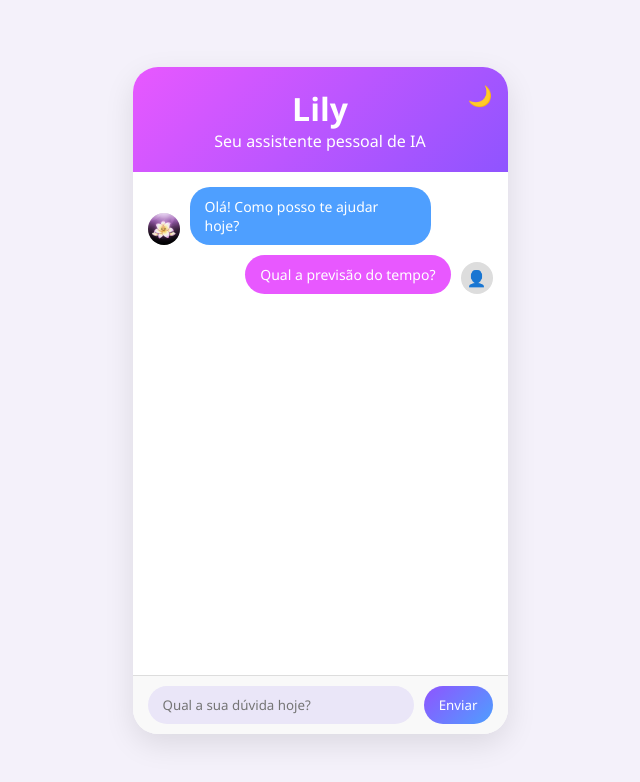
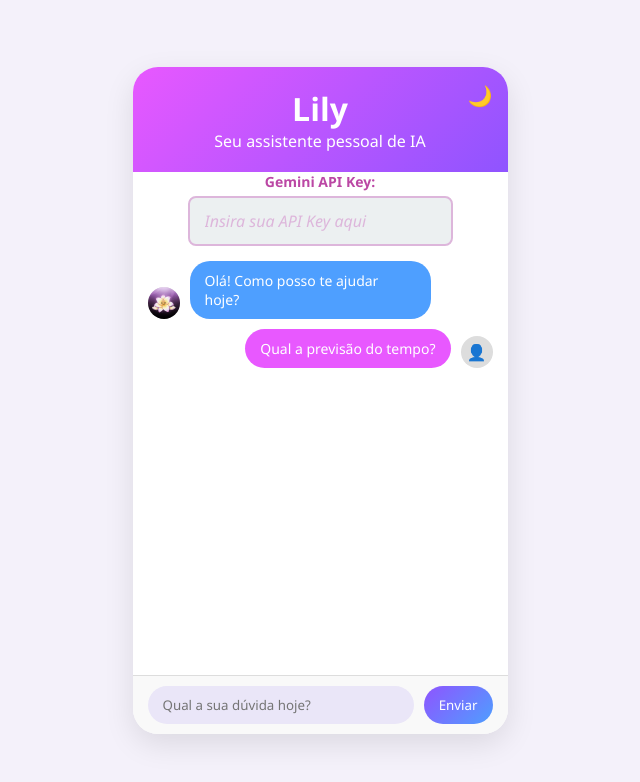
Before and after one commit to ThallyssonLuiz/assistente-ia, a plain HTML site: page index.html in a window 1280 px wide. Shown: the whole page, without its empty margins (320-960 px from the left). Drawn offline with Linux system fonts and the light colour scheme.

Commit message:
Adicionando o campo para receber a chave API

```diff
--- a/index.html
+++ b/index.html
@@ -13,7 +13,10 @@
       <h1>Lily</h1>
       <p>Seu assistente pessoal de IA</p>
     </header>
-
+    <div class="input-group">
+      <label>Gemini API Key:</label>
+      <input type="text" placeholder="Insira sua API Key aqui" />
+    </div>
     <section class="chat-area">
       <div class="message bot">
         <div class="avatar">
--- a/style.css
+++ b/style.css
@@ -97,6 +97,41 @@ body {
   background: #f9f9f9;
 }
 
+.input-group {
+  display: flex;
+  flex-direction: column;
+  align-items: center;
+  gap: 5px;
+}
+
+.input-group label {
+  color: rgb(187, 71, 164);
+  font-size: 14px;
+  font-weight: 600;
+}
+
+.input-group input {
+  padding: 12px 15px;
+  font-size: 16px;
+  border: 2px solid #ddb6db;
+  border-radius: 8px;
+  background-color: #ecf0f1;
+  color: #34495e;
+  outline: none;
+  transition: all 0.3s ease;
+}
+
+.input-group input:focus {
+  border-color: #3498db;
+  box-shadow: 0 0 10px rgba(52, 152, 219, 0.5);
+  background-color: #ffffff;
+}
+
+.input-group input::placeholder {
+  color: #ddb6db;
+  font-style: italic;
+}
+
 .input-area input {
   flex: 1;
   padding: 10px 15px;
```
